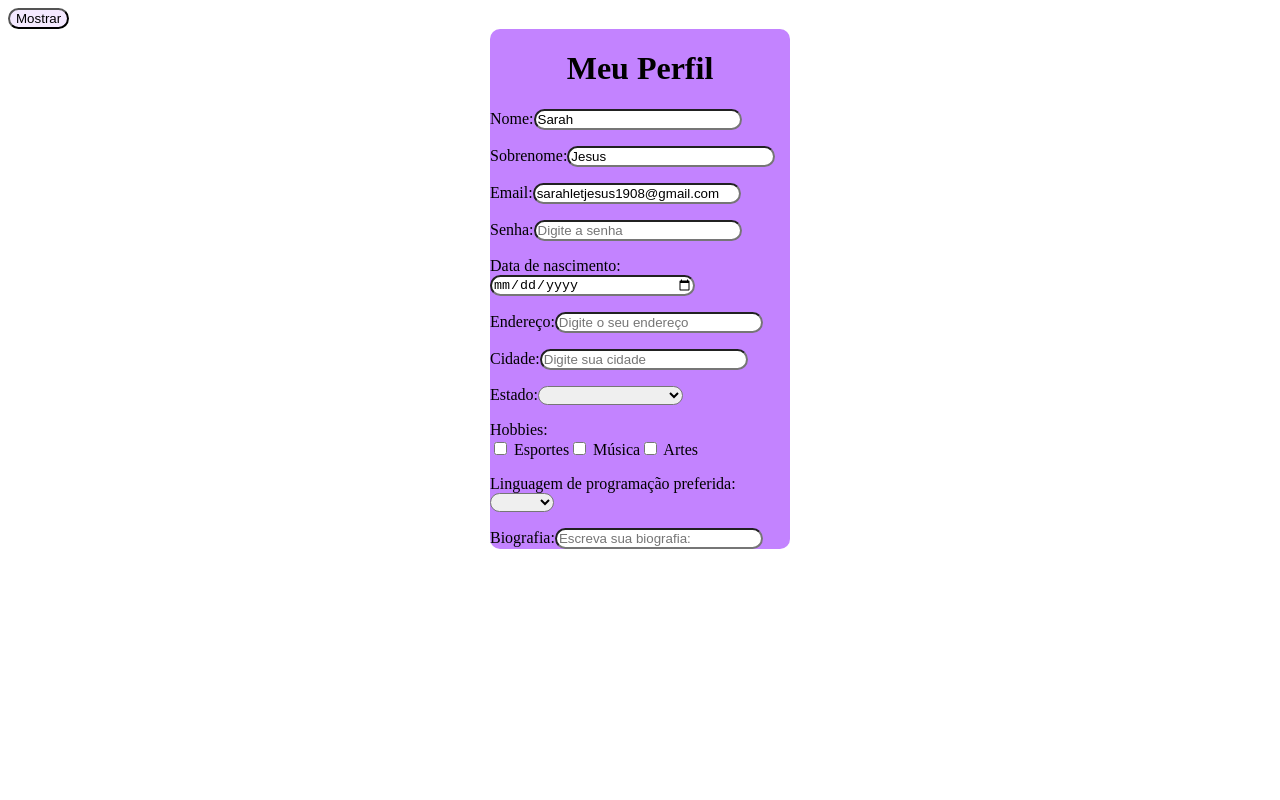
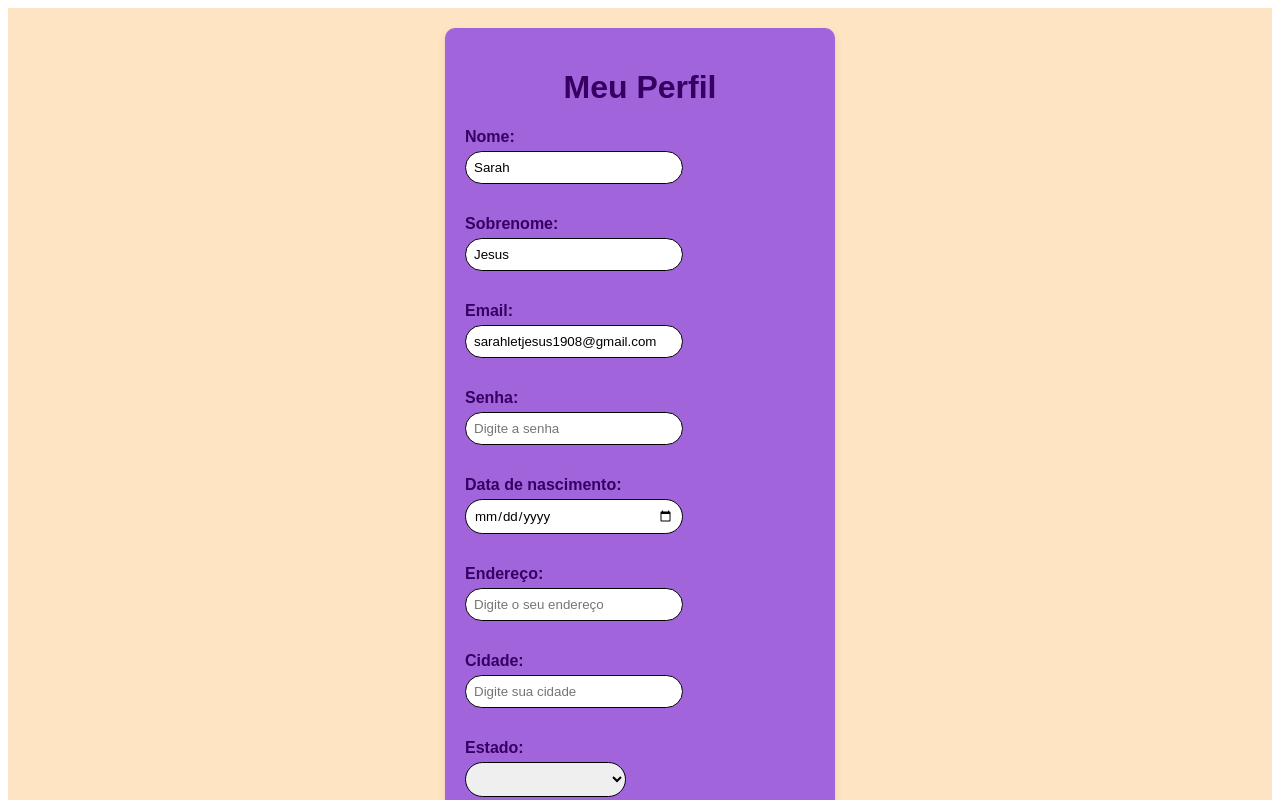
Before and after one commit to SarahLJesus/atividade.form, a Vue app: page / in a window 1280 px wide. Shown: the top 800 px of the page. Built offline with nearby package versions, Linux system fonts and the light colour scheme.

Commit message:
Atualização...

```diff
--- a/src/App.vue
+++ b/src/App.vue
@@ -33,7 +33,7 @@ const hobbies = [
 </script>
 
 <template>
-  <button @click="mostrarResultado = !mostrarResultado">Mostrar</button>
+
   <main>
     <div v-if="mostrarResultado" class="resultado">
       <h2>Dados do formulário</h2>
@@ -163,7 +163,7 @@ const hobbies = [
         <label>Hobbies:</label>
         <div class="items-checkbox">
           <template v-for="hobbie in hobbies" :key="hobbie.id">
-            <input type="checkbox" :value="hobbie.id" v-model="usuario.hobbies" /> {{ hobbie.nome }}
+            <input type="checkbox" :value="hobbie.nome" v-model="usuario.hobbies" /> {{ hobbie.nome }}
           </template>
         </div>
         <p></p>
@@ -185,6 +185,7 @@ const hobbies = [
           minlength="5"
           placeholder="Escreva sua biografia:"
         />
+        <button @click="mostrarResultado = !mostrarResultado">Mostrar</button>
       </form>
     </div>
   </main>
@@ -194,28 +195,74 @@ const hobbies = [
 main {
   display: flex;
   justify-content: center;
+  padding: 20px;
+  background-color: bisque;
+  min-height: 100vh;
 }
+
 .container {
-  width: 300px;
-  background-color: rgb(195, 131, 255);
+  width: 350px;
+  background-color: rgb(162, 100, 219);
+  border-radius: 10px;
+  padding: 20px;
+  box-shadow: 0 4px 8px rgba(0, 0, 0, 0.1);
+}
+
+h1 {
+  text-align: center;
+  color: rgb(54, 0, 99);
+  font-family: 'Arial', sans-serif;
+}
+
+label {
+  display: block;
+  margin: 10px 0 5px;
+  color: rgb(54, 0, 99);
+  font-weight: bold;
+  font-family: 'Arial', sans-serif;
+}
+
+input, select {
+  padding: 8px;
+  border-radius: 20px;
+  border: 1px solid;
+  margin-bottom: 15px;
+  font-family: 'Arial', sans-serif;
+}
+
+.items-checkbox {
+  display: flex;
+}
+
+.items-checkbox input {
+  margin-right: 5px;
+}
+
+button {
+  display: block;
+  padding: 15px 30px;
+  color: rgb(255, 255, 255);
+  border-radius: 20px;
+  background-color: rgb(119, 47, 192);
+}
+
+button:hover {
+  background-color: rgb(54, 0, 99);
+}
+
+.resultado {
+  background-color: rgb(157, 122, 190);
+  padding: 20px;
   border-radius: 10px;
 }
-h1 {
-  text-align: center;
+
+.resultado h2 {
+  color: rgb(54, 0, 99);
+  font-family: 'Arial', sans-serif;
 }
-input {
-  border-radius: 20px;
-}
-select {
-  border-radius: 20px;
-}
-.resultado {
-  background-color: rgb(224, 191, 255);
-  margin: 50px;
-  border-radius: 10px;
-}
-button {
-  border-radius: 20px;
-  background-color: rgb(244, 233, 255);;
+
+.resultado p {
+  font-family: 'Arial', sans-serif;
+  margin-bottom: 10px;
 }
 </style>
```
